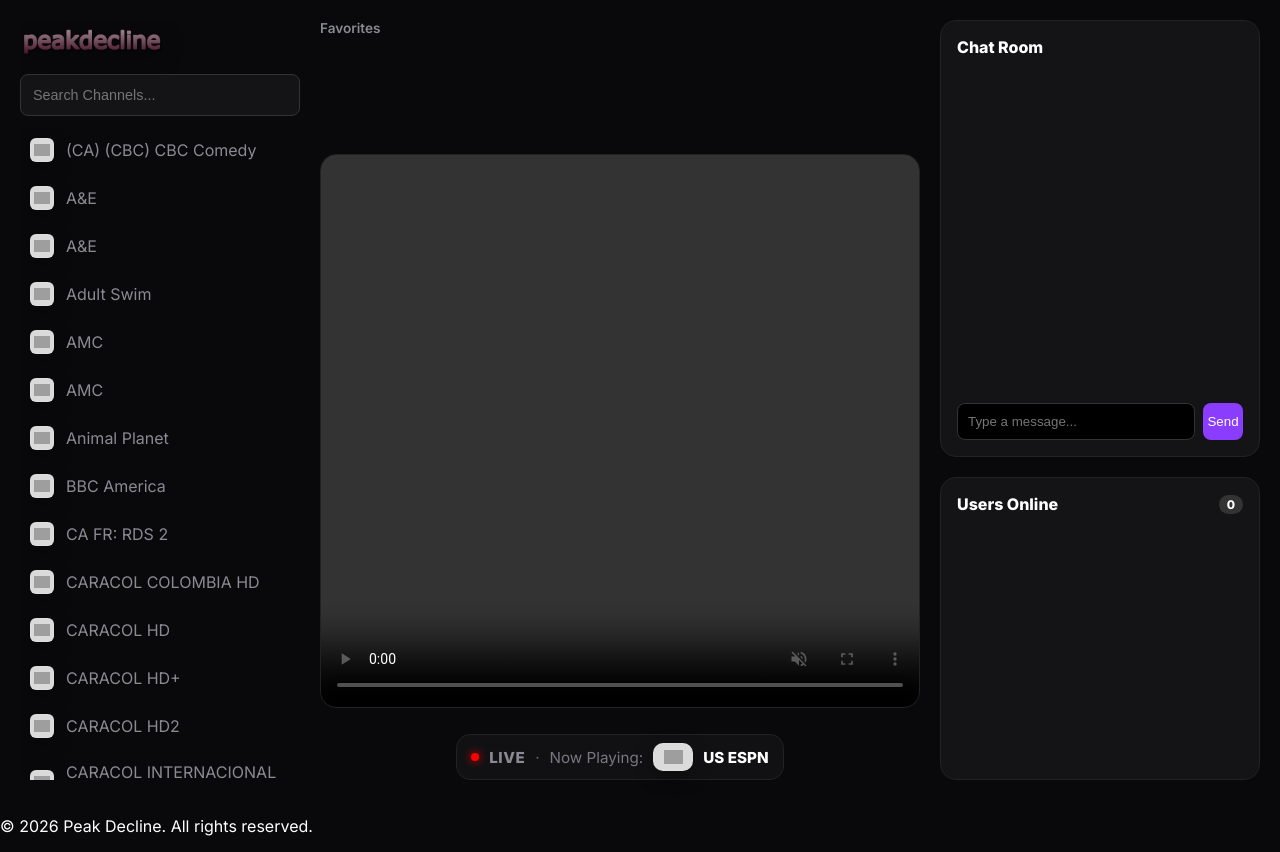
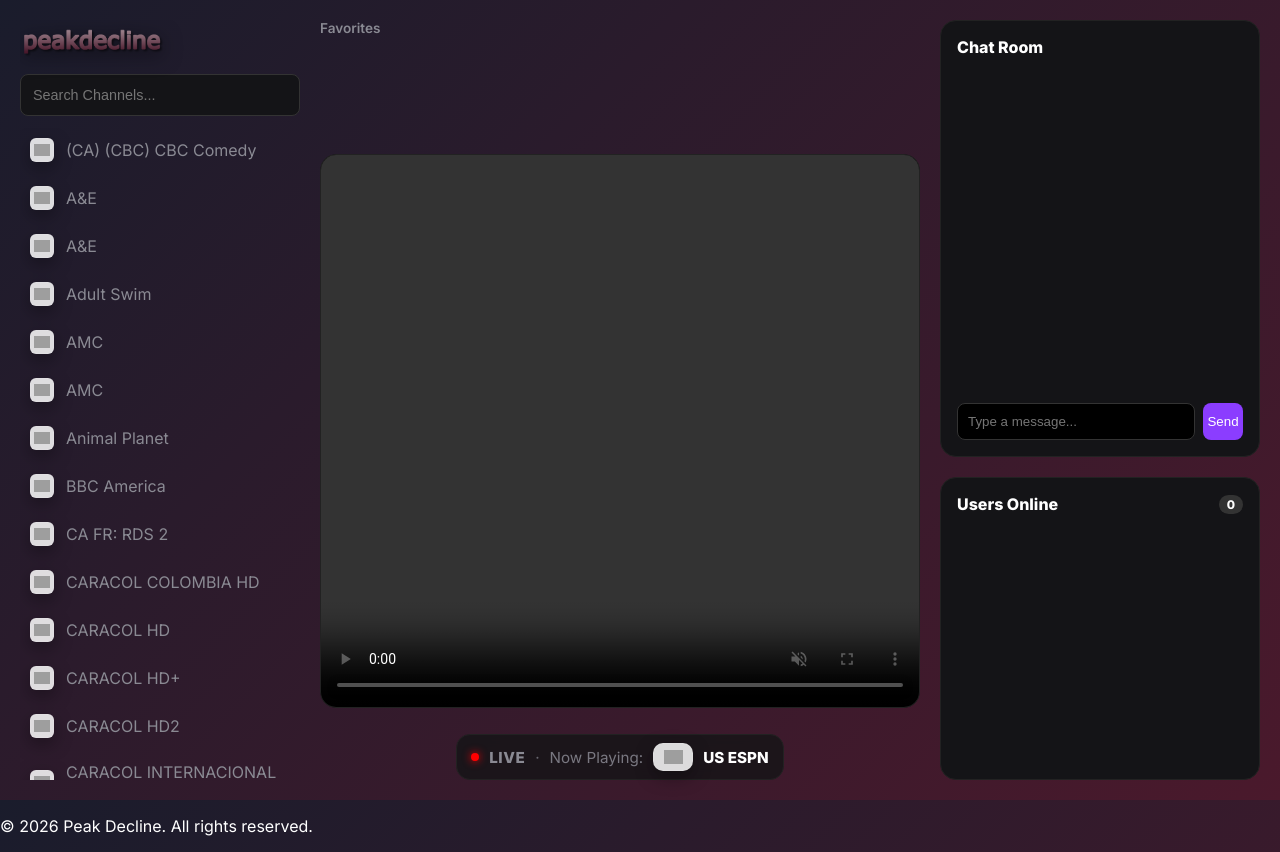
Before and after one commit to Samere1988/PeakDecline, a Flask app: page /live-tv in a window 1280 px wide. Run offline with Flask 3, Linux system fonts and the light colour scheme; a user stored in the database is signed in; data comes from the database, SQL or seed files in the repository; some libraries are stand-ins or nearby versions; grey boxes are pictures that could not be loaded.

Commit message:
Apply red purple background to Live TV

```diff
--- a/static/css/live_tv.css
+++ b/static/css/live_tv.css
@@ -2,7 +2,8 @@
 
 /* --- THEME VARIABLES --- */
 :root {
-    --bg-app: #09090b;
+    --bg-app: #1a1c2c;
+    --bg-gradient: linear-gradient(135deg, #1a1c2c 0%, #4a192c 100%);
     --bg-card: #141417;
     --bg-card-hover: #1e1e24;
     --bg-input: #000000;
@@ -23,7 +24,7 @@
 }
 
 body {
-    background-color: var(--bg-app);
+    background: var(--bg-gradient);
     color: var(--text-main);
     font-family: 'Inter', system-ui, -apple-system, sans-serif;
     margin: 0;
```
